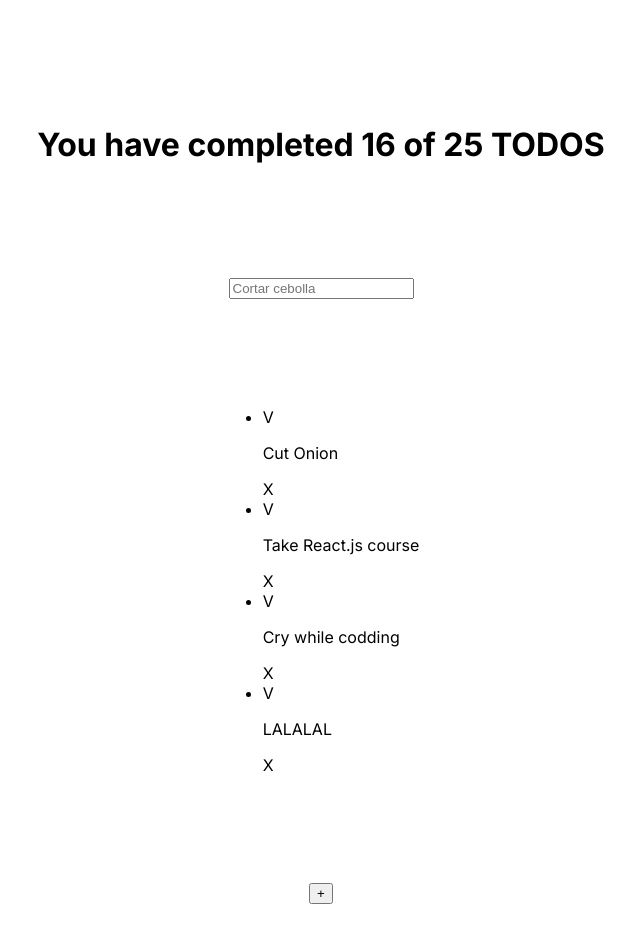
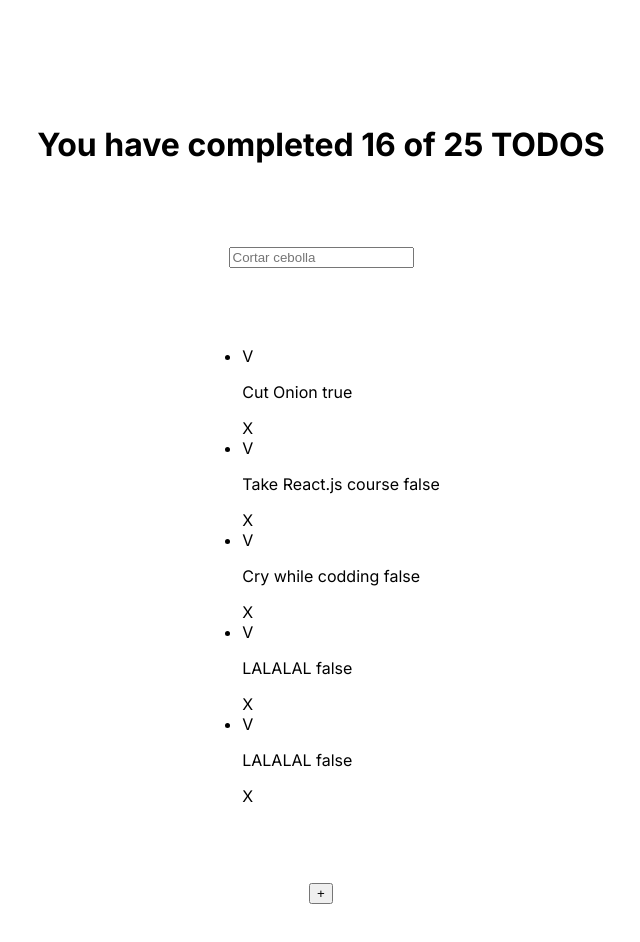
Before and after one commit to Ricardo-Tzuc/react.js-course, a Next.js app in the folder todo-machine-app/: page / in a window 1280 px wide. Shown: the top 942 px of the page, without its empty margins (319-959 px from the left). Built offline with nearby package versions, Linux system fonts and the light colour scheme.

Commit message:
testing some props

```diff
--- a/todo-machine-app/src/app/TodoItem.js
+++ b/todo-machine-app/src/app/TodoItem.js
@@ -3,7 +3,7 @@ function  TodoItem(props){
     return (
       <li>
         <span>V</span>
-        <p>{props.text}</p>
+        <p>{props.text} {String(props.completed)}</p>
         <span>X</span>
       </li>
     );
--- a/todo-machine-app/src/app/page.js
+++ b/todo-machine-app/src/app/page.js
@@ -5,11 +5,12 @@ import { TodoItem } from './TodoItem';
 import { CreateTodoButton } from './CreateTodoButton';
 import styles from "./page.module.css";
 
-// Object to test tasks passed as props
+// Object to test tasks passed as props (Rendering Arrays)
 const defaultTodos = [
-  {text:'Cut Onion', completed:false},
+  {text:'Cut Onion', completed: true},
   {text:'Take React.js course', completed:false},
   {text:'Cry while codding', completed:false},
+  {text:'LALALAL', completed:false},
   {text:'LALALAL', completed:false},
 ]
 
@@ -31,10 +32,13 @@ export default function Home() {
         and return arrays to be displayed. */}
         {defaultTodos.map(todo => (
           <TodoItem
-          // key={todo.key}
+          key={todo.text}
           text={todo.text}
+          completed={todo.completed}
           />
         ))}
+        {/* Rendering arrays by creating new TodoItems with Map,
+        Map method creates new arrays. */}
       </TodoList>
 
       <CreateTodoButton />
```
